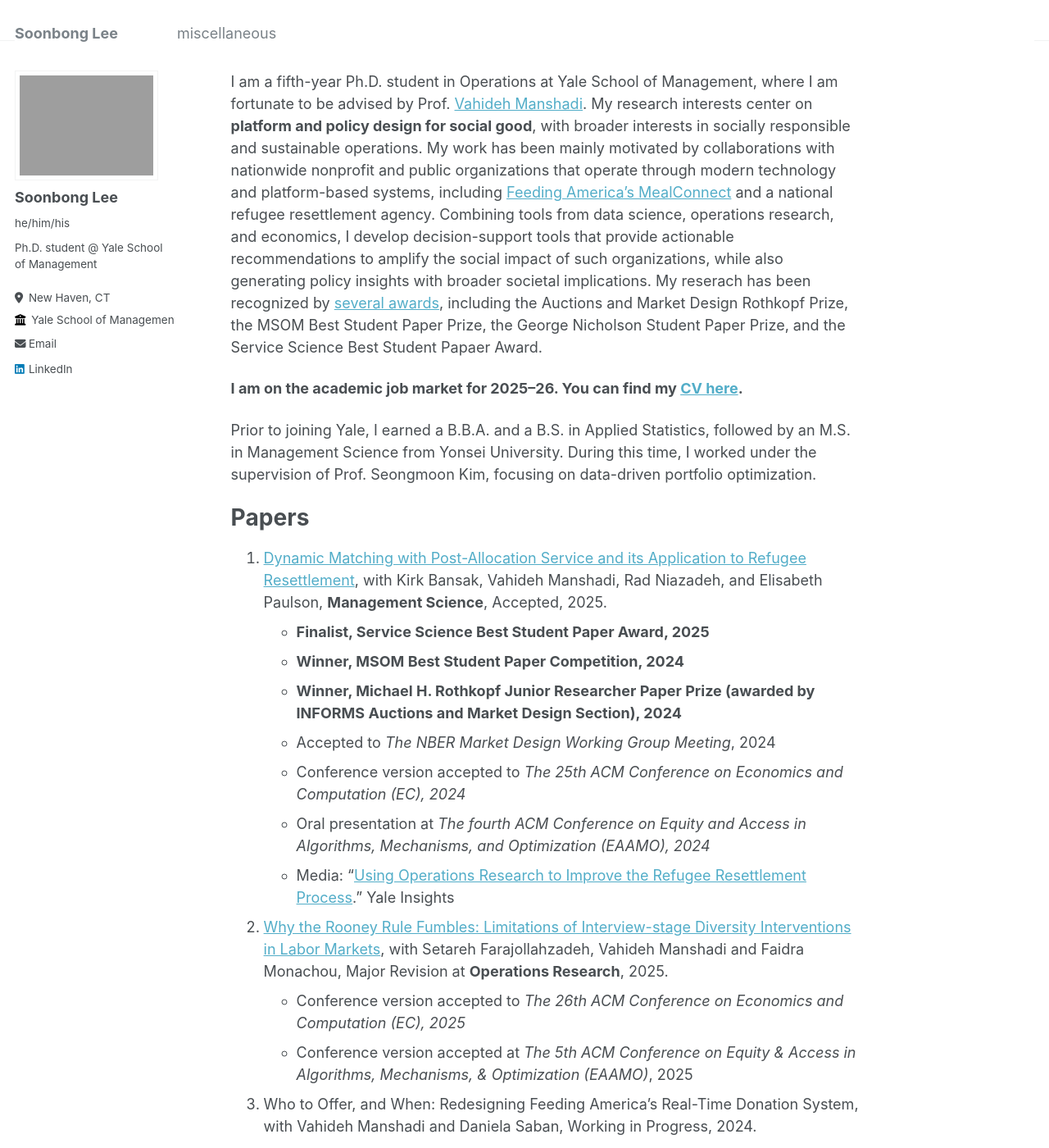
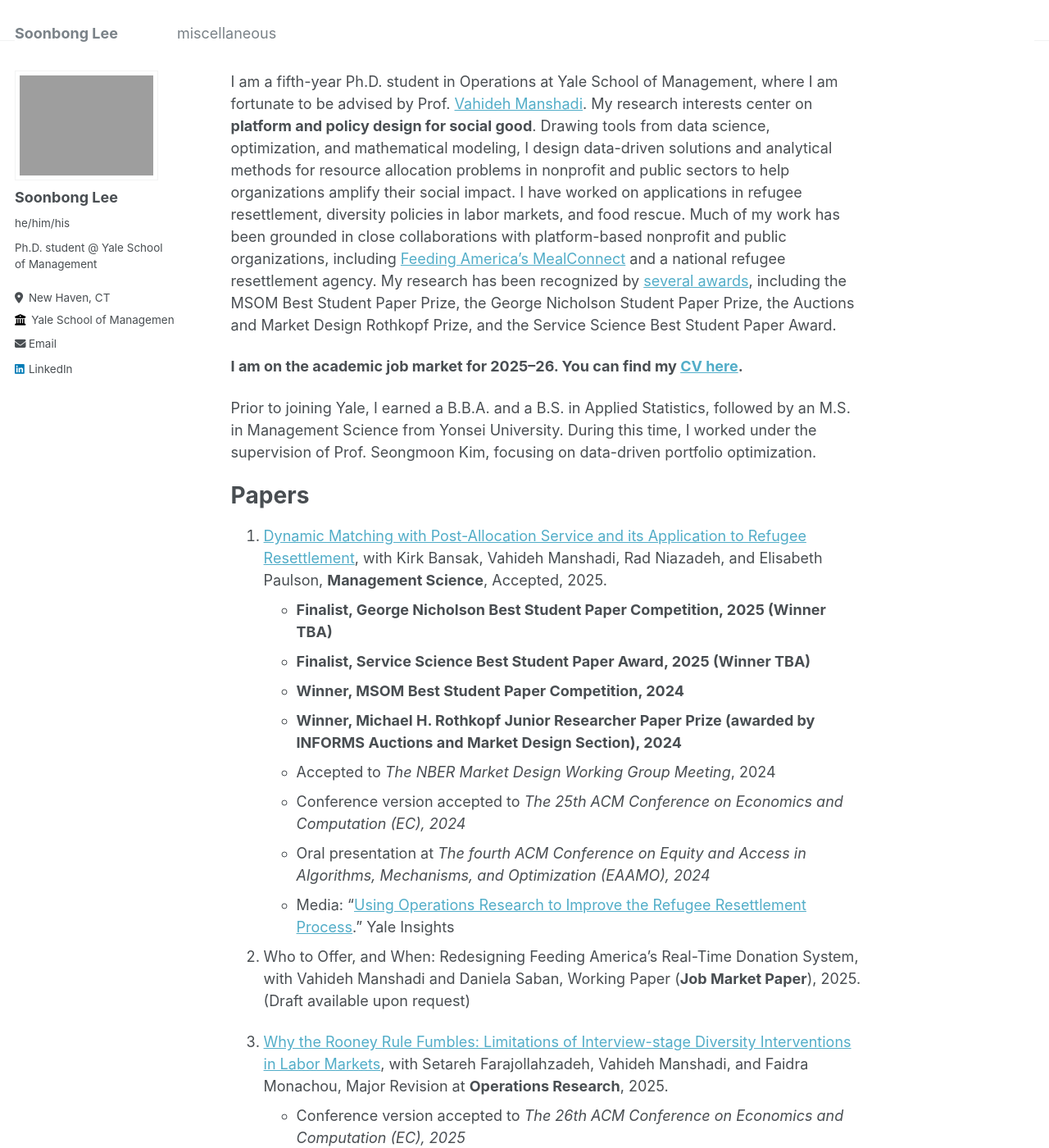
Before and after one commit to soonbong-lee/soonbong-lee.github.io, a Jekyll site: the page built from _pages/about.md, in a window 1280 px wide and 1400 px high. Shown: the whole window at 82% size. Built offline with Jekyll 4.4.1, drawn with Linux system fonts in a browser that asks for light colours; some of the changed text lies outside the part shown.

Commit message:
Update about.md

```diff
--- a/_pages/about.md
+++ b/_pages/about.md
@@ -7,10 +7,11 @@ redirect_from:
   - /about.html
 ---
 
-I am a fifth-year Ph.D. student in Operations at Yale School of Management, where I am fortunate to be advised by Prof. [Vahideh Manshadi](https://vahideh-manshadi.com/). My research interests center on **platform and policy design for social good**, with broader interests in socially responsible and sustainable operations. My work has been mainly motivated by collaborations with nationwide nonprofit and public organizations that operate through modern technology and platform-based systems, including [Feeding America’s MealConnect](https://mealconnect.org/) and a national refugee resettlement agency. Combining tools from data science, operations research, and economics, I develop decision-support tools that provide actionable recommendations to amplify the social impact of such organizations, while also generating policy insights with broader societal implications. My reserach has been recognized by [several awards](https://som.yale.edu/story/2024/phd-student-soonbong-lee-wins-two-informs-awards-research-refugee-resettlement-process), including the Auctions and Market Design Rothkopf Prize, the MSOM Best Student Paper Prize, the George Nicholson Student Paper Prize, and the Service Science Best Student Papaer Award.
+I am a fifth-year Ph.D. student in Operations at Yale School of Management, where I am fortunate to be advised by Prof. [Vahideh Manshadi](https://vahideh-manshadi.com/). My research interests center on **platform and policy design for social good**. Drawing tools from data science, optimization, and mathematical modeling, I design data-driven solutions and analytical methods for resource allocation problems in nonprofit and public sectors to help organizations amplify their social impact. I have worked on applications in refugee resettlement, diversity policies in labor markets, and food rescue.
+Much of my work has been grounded in close collaborations with platform-based nonprofit and public organizations, including [Feeding America’s MealConnect](https://mealconnect.org/) and a national refugee resettlement agency. My research has been recognized by [several awards](https://som.yale.edu/story/2024/phd-student-soonbong-lee-wins-two-informs-awards-research-refugee-resettlement-process), including the MSOM Best Student Paper Prize, the George Nicholson Student Paper Prize, the Auctions and Market Design Rothkopf Prize, and the Service Science Best Student Paper Award.
 
 <p><strong>I am on the academic job market for 2025–26. You can find my
-<a href="/files/Soonbong_Lee_CV_Sep_2025.pdf">CV here</a>.</strong></p>
+<a href="/files/Soonbong_Lee_CV_Sep_2025_v3.pdf">CV here</a>.</strong></p>
 
 Prior to joining Yale, I earned a B.B.A. and a B.S. in Applied Statistics, followed by an M.S. in Management Science from Yonsei University. During this time, I worked under the supervision of Prof. Seongmoon Kim, focusing on data-driven portfolio optimization.
 
@@ -18,7 +19,8 @@ Prior to joining Yale, I earned a B.B.A. and a B.S. in Applied Statistics, follo
 Papers
 ======
 1. [Dynamic Matching with Post-Allocation Service and its Application to Refugee Resettlement](https://papers.ssrn.com/sol3/papers.cfm?abstract_id=4748762), with Kirk Bansak, Vahideh Manshadi, Rad Niazadeh, and Elisabeth Paulson, **Management Science**, Accepted, 2025.
-- **Finalist, Service Science Best Student Paper Award, 2025**
+- **Finalist, George Nicholson Best Student Paper Competition, 2025 (Winner TBA)**
+- **Finalist, Service Science Best Student Paper Award, 2025 (Winner TBA)**
 - **Winner, MSOM Best Student Paper Competition, 2024**
 - **Winner, Michael H. Rothkopf Junior Researcher Paper Prize (awarded by INFORMS Auctions and Market Design Section), 2024**
 - Accepted to *The NBER Market Design Working Group Meeting*, 2024
@@ -26,10 +28,12 @@ Papers
 - Oral presentation at *The fourth ACM Conference on Equity and Access in Algorithms, Mechanisms, and Optimization (EAAMO), 2024*
 - Media: "[Using Operations Research to Improve the Refugee Resettlement Process](https://insights.som.yale.edu/insights/using-operations-research-to-improve-the-refugee-resettlement-process)." Yale Insights
 
-2. [Why the Rooney Rule Fumbles: Limitations of Interview-stage Diversity Interventions in Labor Markets](https://papers.ssrn.com/sol3/papers.cfm?abstract_id=5179386), with Setareh Farajollahzadeh, Vahideh Manshadi and Faidra Monachou, Major Revision at **Operations Research**, 2025.
+2. Who to Offer, and When: Redesigning Feeding America's Real-Time Donation System, with Vahideh Manshadi and Daniela Saban, Working Paper (**Job Market Paper**), 2025. (Draft available upon request)
+
+3. [Why the Rooney Rule Fumbles: Limitations of Interview-stage Diversity Interventions in Labor Markets](https://papers.ssrn.com/sol3/papers.cfm?abstract_id=5179386), with Setareh Farajollahzadeh, Vahideh Manshadi, and Faidra Monachou, Major Revision at **Operations Research**, 2025.
 - Conference version accepted to *The 26th ACM Conference on Economics and Computation (EC), 2025*
 - Conference version accepted at *The 5th ACM Conference on Equity & Access in Algorithms, Mechanisms, & Optimization (EAAMO)*, 2025
 
-3. Who to Offer, and When: Redesigning Feeding America’s Real-Time Donation System, with Vahideh Manshadi and Daniela Saban, Working in Progress, 2024.
+4. [Portfolio Evaluation with the Vector Distance Based on Portfolio Composition](https://www.mdpi.com/2227-7390/11/1/221), with Heonbae Jeon, Hongseon Kim, Seung Bum Soh, and Seongmoon Kim, Mathematics, 2023.
 
-4. [Improving Portfolio Investment Performance with Distance-Based Portfolio Combining Algorithms](https://onlinelibrary.wiley.com/doi/full/10.1111/jfir.12303), with Hongseon Kim, Seungbum Soh, and Seongmoon Kim, Journal of Financial Research, 2022.
+5. [Improving Portfolio Investment Performance with Distance-Based Portfolio Combining Algorithms](https://onlinelibrary.wiley.com/doi/full/10.1111/jfir.12303), with Hongseon Kim, Seungbum Soh, and Seongmoon Kim, Journal of Financial Research, 2022.
```
